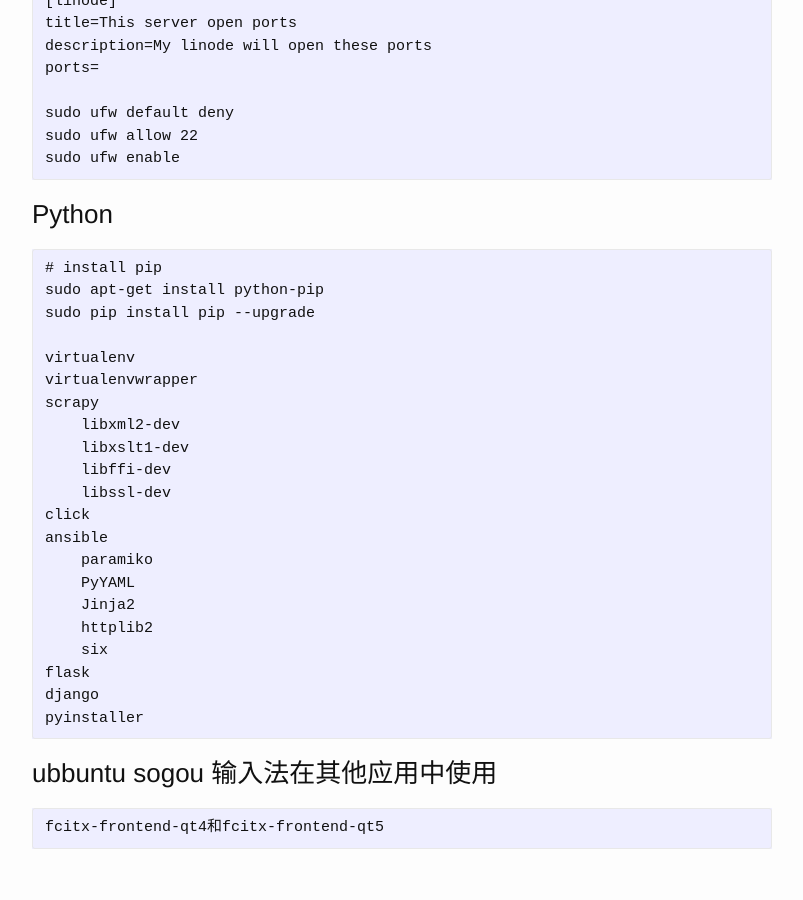
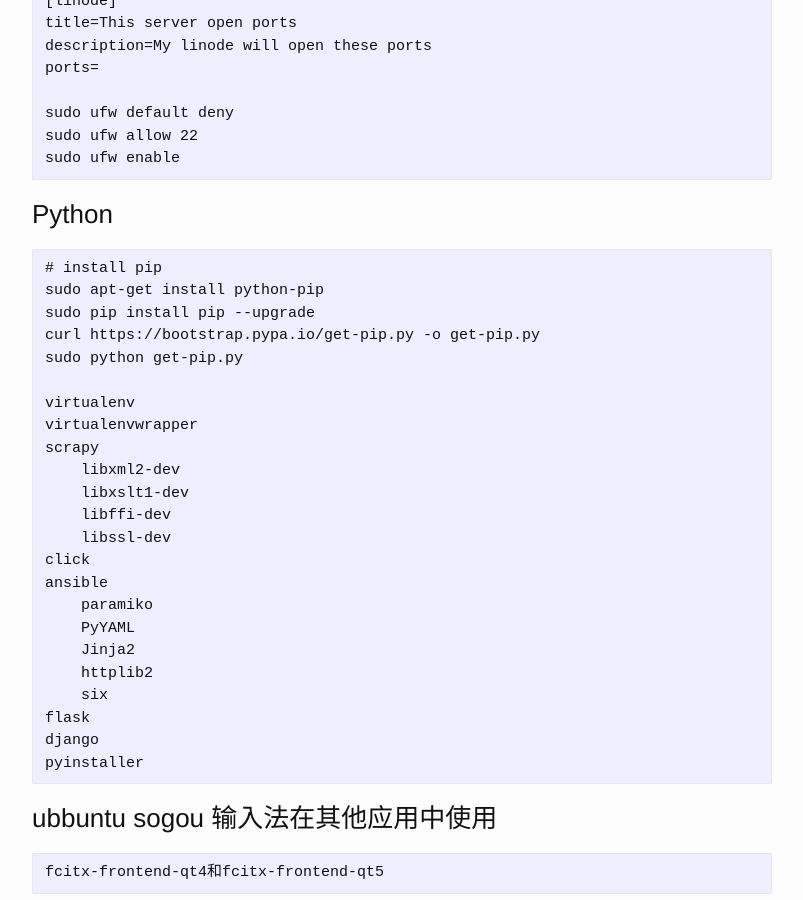
Before and after one commit to xuedong09/xuedong09.github.io, a Jekyll site: the page built from _posts/2016-03-11-bootscript.md, in a window 1280 px wide and 900 px high, scrolled down 1144 px. Shown: the whole window, without its empty margins (238-1041 px from the left). Built offline with Jekyll 4.4.1, drawn with Linux system fonts in a browser that asks for light colours.

Commit message:
install pip

```diff
--- a/_posts/2016-03-11-bootscript.md
+++ b/_posts/2016-03-11-bootscript.md
@@ -60,6 +60,8 @@ categories: jekyll update
     # install pip
     sudo apt-get install python-pip
     sudo pip install pip --upgrade
+    curl https://bootstrap.pypa.io/get-pip.py -o get-pip.py
+    sudo python get-pip.py
 
     virtualenv
     virtualenvwrapper
```
